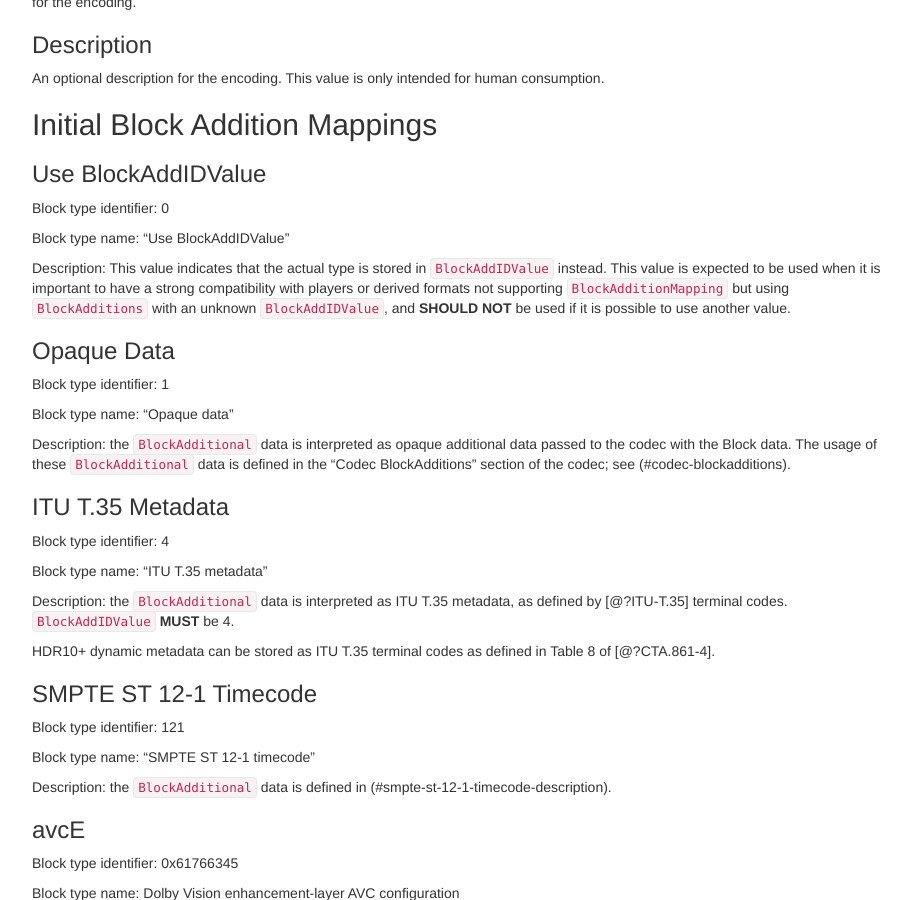
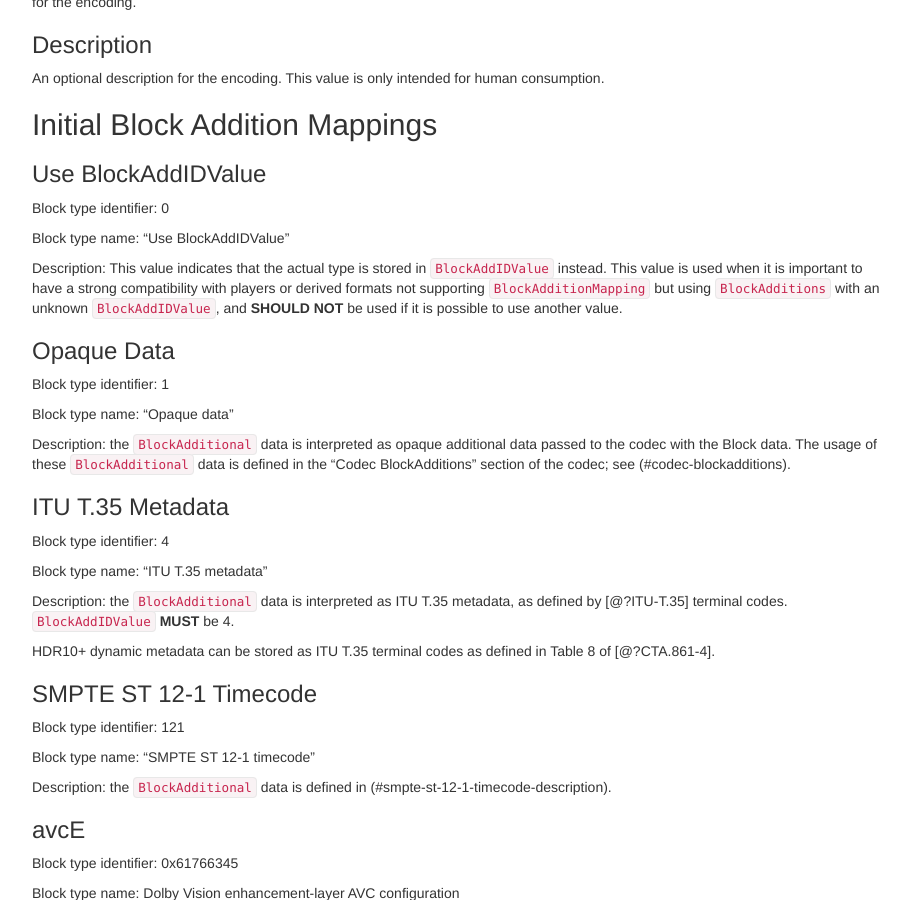
Before and after one commit to ietf-wg-cellar/matroska-specification, a Jekyll site: the page built from cellar-codec/codec_specs.md, in a window 1280 px wide and 900 px high, scrolled down 20299 px. Shown: the whole window, without its empty margins (273-1184 px from the left). Built offline with Jekyll 4.4.1, drawn with Linux system fonts in a browser that asks for light colours; our own code applies the rules of GitHub Pages for plain Markdown files.

Commit message:
remove useless "expected to be"

```diff
--- a/cellar-codec/codec_specs.md
+++ b/cellar-codec/codec_specs.md
@@ -1192,7 +1192,7 @@ Block type identifier: 0
 Block type name: "Use BlockAddIDValue"
 
 Description: This value indicates that the actual type is stored in `BlockAddIDValue` instead.
-This value is expected to be used when it is important to have a strong compatibility
+This value is used when it is important to have a strong compatibility
 with players or derived formats not supporting `BlockAdditionMapping` but using `BlockAdditions`
 with an unknown `BlockAddIDValue`, and **SHOULD NOT** be used if it is possible to use another value.
 
```
